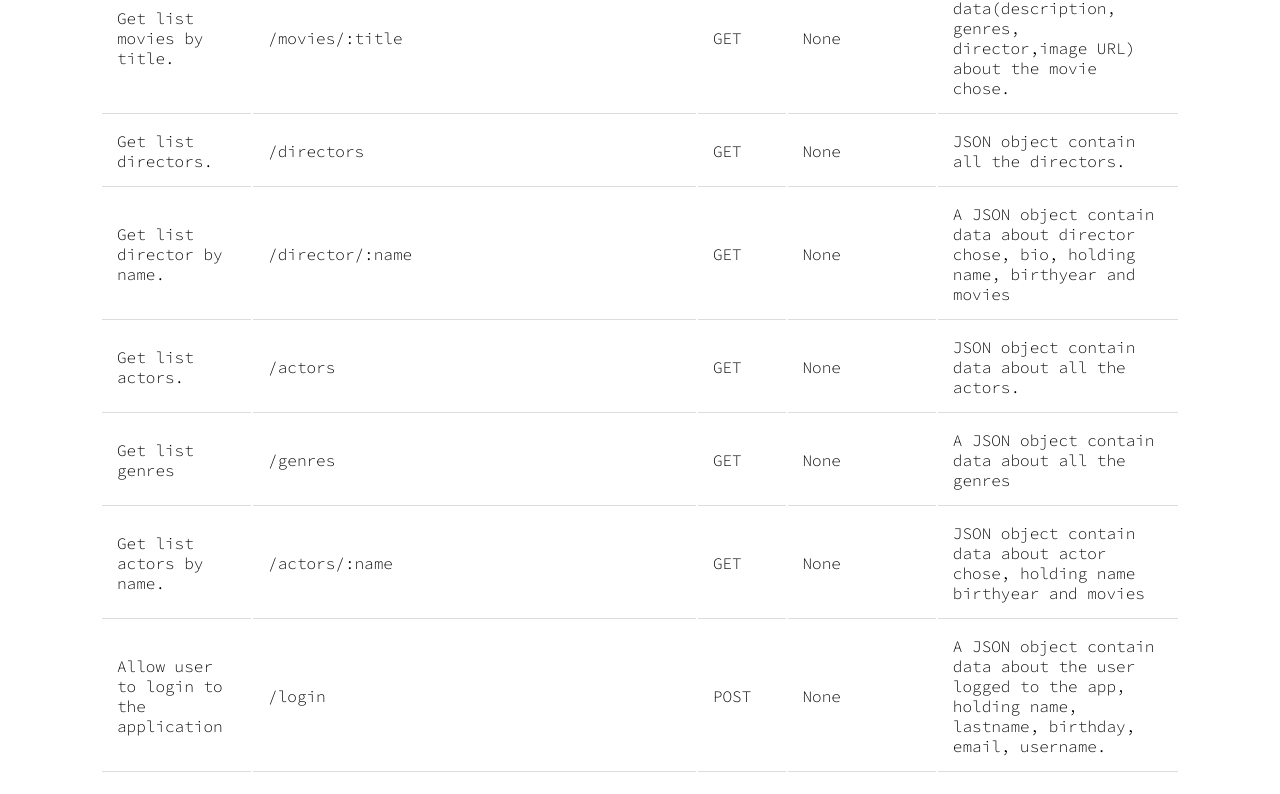
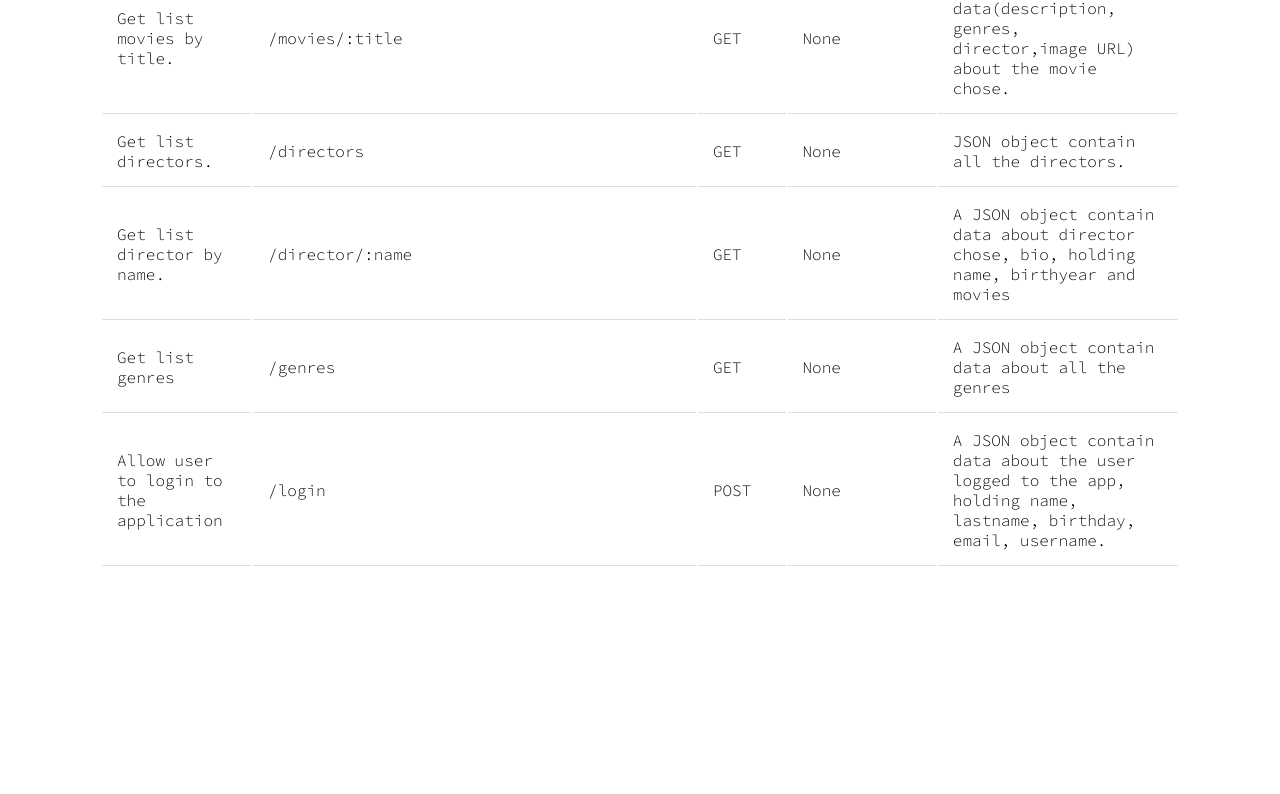
Before and after one commit to MikaelOmarTarhuni/movie_api, a website: page public/documentation.html in a window 1280 px wide. Shown: the part 1465-2259 px from the top of the page. After the commit the page ends 2133 px from the top, so only its background shows below. Drawn offline with Linux system fonts and the light colour scheme.

Commit message:
added and fix api

```diff
--- a/public/documentation.html
+++ b/public/documentation.html
@@ -140,25 +140,11 @@
                     <td>A JSON object contain data about director chose, bio, holding name, birthyear and movies</td>
                 </tr>
                 <tr>
-                    <td>Get list actors.</td>
-                    <td>/actors</td>
-                    <td>GET</td>
-                    <td>None</td>
-                    <td>JSON object contain data about all the actors. </td>
-                </tr>
-                <tr>
                     <td>Get list genres</td>
                     <td>/genres</td>
                     <td>GET</td>
                     <td>None</td>
                     <td>A JSON object contain data about all the genres</td>
-                </tr>
-                <tr>
-                    <td>Get list actors by name.</td>
-                    <td>/actors/:name</td>
-                    <td>GET</td>
-                    <td>None</td>
-                    <td>JSON object contain data about actor chose, holding name birthyear and movies</td>
                 </tr>
                 <tr>
                     <td>Allow user to login to the application</td>
```
